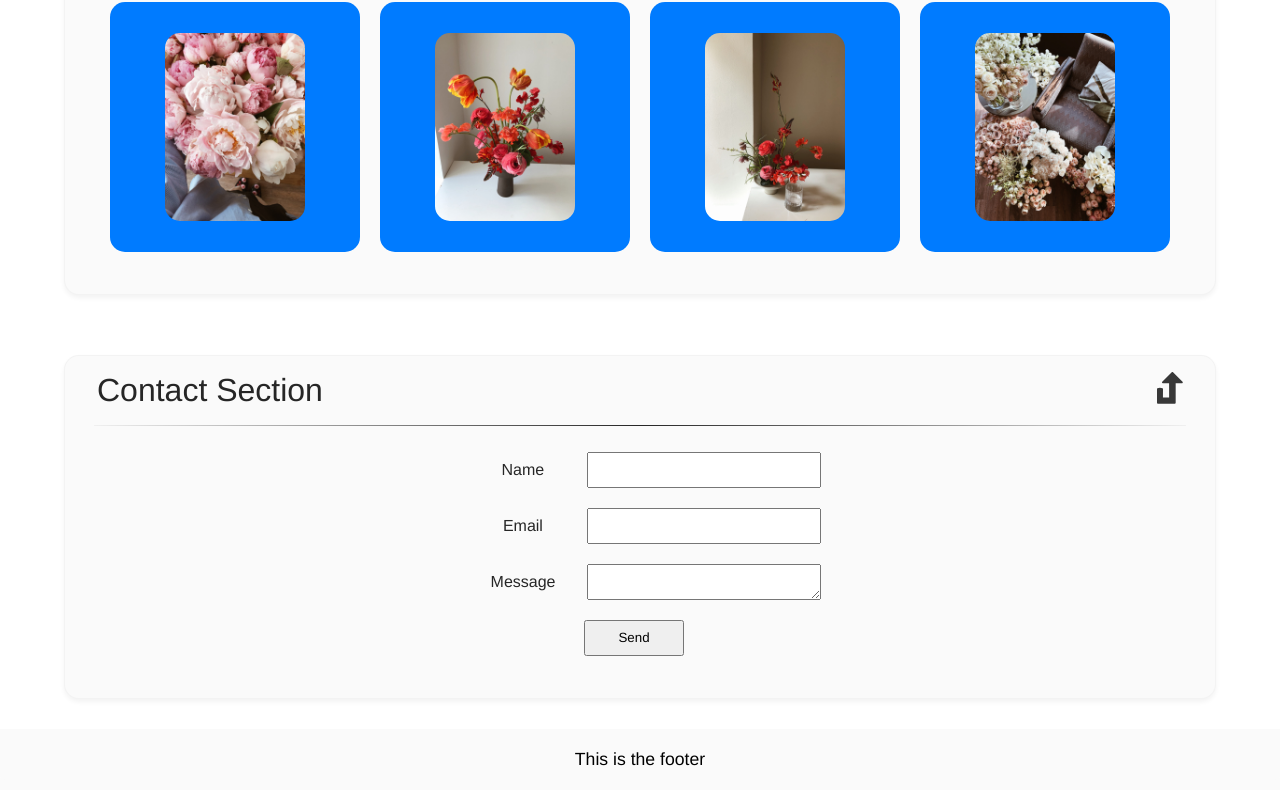
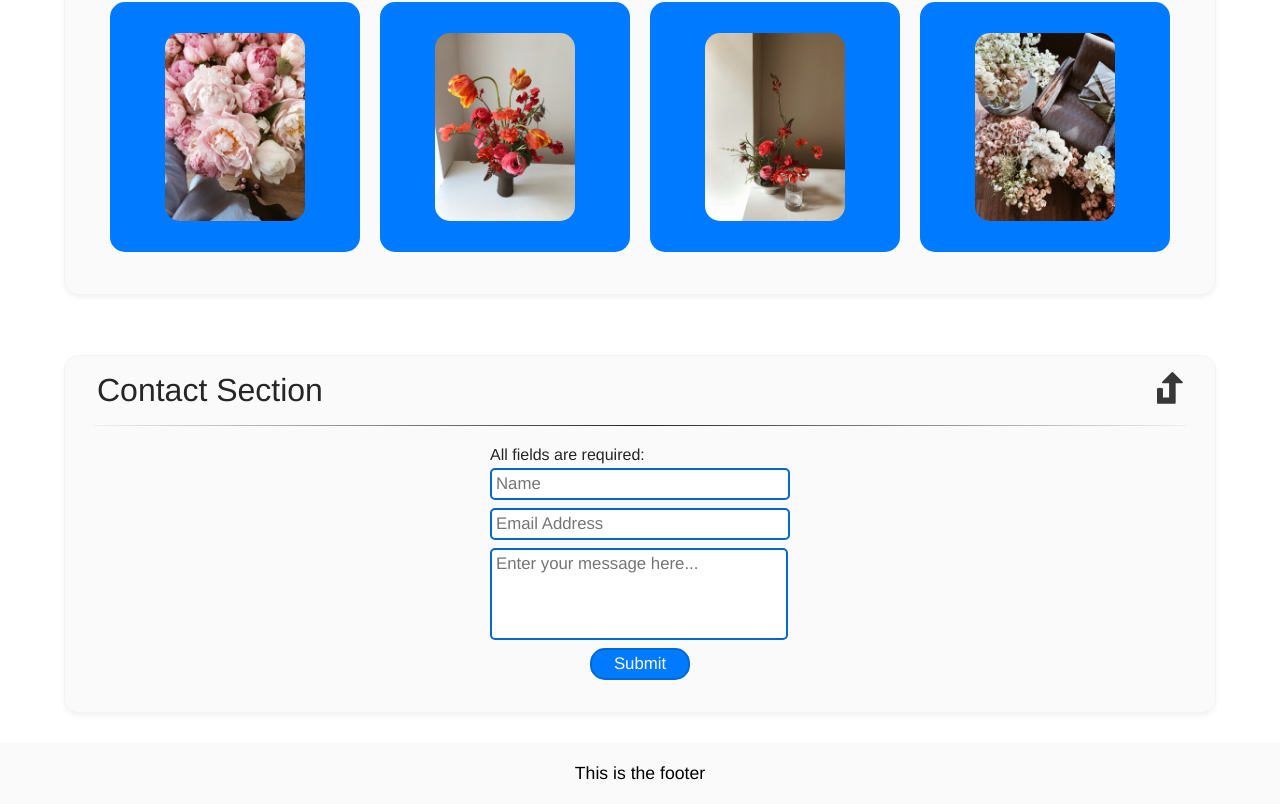
Before and after one commit to wchrapcynski/wc-component-component-library, a React (Create React App) app: page / in a window 1280 px wide. Shown: the part 986-1790 px from the top of the page. Built offline with nearby package versions, Linux system fonts and the light colour scheme.

Commit message:
Set up bottom section with emial form

```diff
--- a/package.json
+++ b/package.json
@@ -6,7 +6,6 @@
     "@testing-library/jest-dom": "^5.1.1",
     "@testing-library/react": "^9.4.0",
     "@testing-library/user-event": "^8.1.0",
-    "emailjs-com": "^2.4.1",
     "node-sass": "^4.13.1",
     "react": "^16.12.0",
     "react-dom": "^16.12.0",
--- a/src/App.js
+++ b/src/App.js
@@ -1,4 +1,4 @@
-import React from "react";
+import React, { useState } from "react";
 import "./App.scss";
 import "./styles/common.scss";
 import Header from "./components/header/header";
@@ -7,7 +7,7 @@ import SectionCard from "./components/cards/sectioncard";
 import FlipCardGallery from "./components/content/flipcardgallery";
 import SocialMedia from "./components/icons/socialmedia";
 import Intro from "./components/content/intro";
-import Email from "./components/email/email";
+import EmailForm from "./components/forms/emailform";
 
 function App() {
   const websiteData = require("./data/data.json");
@@ -20,6 +20,32 @@ function App() {
       return <SocialMedia key={key} type={data.type} link={data.link} />;
     }
   );
+
+  const [formData, setFormData] = useState({
+    name: "",
+    email: "",
+    message: ""
+  });
+
+  const [formSent, setFormSent] = useState(false);
+
+  const onChangeHandler = event => {
+    event.persist();
+    const formValue = event.target.value;
+    setFormData(previousState => {
+      return { ...previousState, [event.target.name]: formValue };
+    });
+  };
+
+  const onClickHandlerSend = () => {
+    if (formSent === true) {
+      setFormSent(false);
+      setFormData('');
+    } else {
+      setFormSent(true);
+    }
+  };
+
   return (
     <div className="App radius5">
       <div className="header">
@@ -57,7 +83,24 @@ function App() {
             padding="pad20"
             id={navbarItems[1]}
             toTop>
-            <Email />
+            <div className="form-contact">
+              <div className="form-component">
+                <EmailForm
+                  onChangeHandle={onChangeHandler}
+                  onClickHandle={onClickHandlerSend}
+                />
+              </div>
+              <div
+                className={formSent ? "form-message" : "form-message hidden"}>
+                <p>
+                  <strong>Response Message:</strong>
+                </p>
+                <p>This is only test data. Click 'Submit' again to reset.</p>
+                <p>Name: {formData.name}</p>
+                <p>Email: {formData.email}</p>
+                <p>Message: {formData.message}</p>
+              </div>
+            </div>
           </SectionCard>
         </div>
       </div>
--- a/src/App.scss
+++ b/src/App.scss
@@ -17,7 +17,23 @@
     .mid-section,
     .bottom-section {
       width: 90%;
+      height: 100%;
       max-width: 1200px;
+      .form-component {
+        display: flex;
+        flex-direction: column;
+        align-items: center;
+      }
+      .form-message {
+        text-align: center;
+        margin: 20px 0;
+        p {
+          margin: 5px 0;
+        }
+        span {
+          display: inline;
+        }
+      }
     }
   }
   .footer {
--- a/src/components/email/email.js
+++ /dev/null
@@ -1,46 +0,0 @@
-import React from "react";
-import emailjs from "emailjs-com";
-
-import "./email.scss";
-
-export default function Email() {
-  function sendEmail(event) {
-    event.preventDefault();
-    emailjs
-      .sendForm(
-        "gmail",
-        "template_Fio2YPhJ",
-        event.target,
-        "user_pjfxHGckNRbG9jLyUaKXL"
-      )
-      .then(
-        result => {
-          console.log(result.text);
-        },
-        error => {
-          console.log(error.text);
-        }
-      );
-  }
-
-  return (
-    <form className="contact-form" onSubmit={sendEmail}>
-      <input type="hidden" name="contact_number" />
-      <div className="contact-name">
-        <label>Name</label>
-        <input type="text" name="user_name" />
-      </div>
-      <div className="contact-email">
-        <label>Email</label>
-        <input type="email" name="user_email" />
-      </div>
-      <div className="contact-message">
-        <label>Message</label>
-        <textarea name="message" />
-      </div>
-      <div className="contact-submit">
-        <input type="submit" value="Send" />
-      </div>
-    </form>
-  );
-}
--- a/src/components/email/email.scss
+++ /dev/null
@@ -1,44 +0,0 @@
-.contact-form {
-  display: grid;
-  grid-template-rows: 1fr 1fr 1fr 1fr;
-  grid-template-columns: 2fr 2fr 2fr;
-  grid-template-areas:
-    ". name ."
-    ". email ."
-    ". message ."
-    ". submit .";
-  .contact-name,
-  .contact-email,
-  .contact-message,
-  .contact-submit {
-    display: flex;
-    justify-content: left;
-    label {
-      width: 200px;
-      display: flex;
-      justify-content: center;
-      align-items: center;
-    }
-    input, textarea {
-      width: 100%;
-      margin: 10px 0;
-    }
-  }
-
-  .contact-name {
-    grid-area: name;
-  }
-  .contact-email {
-    grid-area: email;
-  }
-  .contact-message {
-    grid-area: message;
-  }
-  .contact-submit {
-    grid-area: submit;
-    padding-left: 125px;
-    input {
-      width: 100px;
-    }
-  }
-}
--- a/src/components/forms/emailform.js
+++ b/src/components/forms/emailform.js
@@ -13,15 +13,15 @@ function EmailForm(props) {
           type='text'
           name='name'
           placeholder='Name'
-          onChange={props.onChangeHandleName}
+          onChange={props.onChangeHandle}
           required
         />
         <input
           className='width300 pad4 margin4 radius5 pad4-left'
           type='email'
-          name='address'
+          name='email'
           placeholder='Email Address'
-          onChange={props.onChangeHandleEmail}
+          onChange={props.onChangeHandle}
         />
         <textarea
           className='pad4 margin4 radius5 pad4-left'
@@ -29,7 +29,7 @@ function EmailForm(props) {
           rows='4'
           name='message'
           placeholder='Enter your message here...'
-          onChange={props.onChangeHandleMessage}
+          onChange={props.onChangeHandle}
         />
       </form>
       <Button type='primary' onClickHandle={props.onClickHandle}>
--- a/src/styles/common.scss
+++ b/src/styles/common.scss
@@ -206,3 +206,7 @@
 .font-size-3 {
   font-size: $font-size-3;
 }
+
+.hidden {
+  display: none;
+}
```
Also changed, not shown: 2 other files (tests, documents, lock files or other folders).
